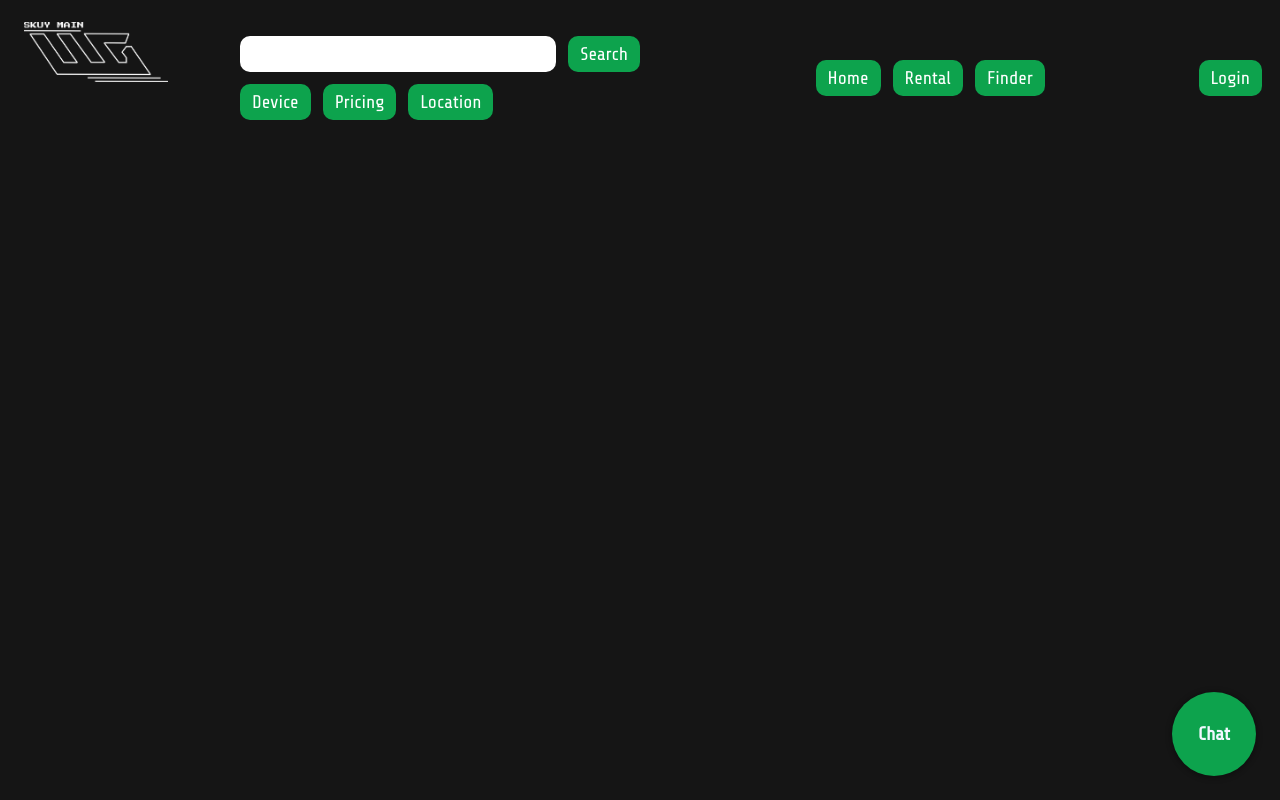
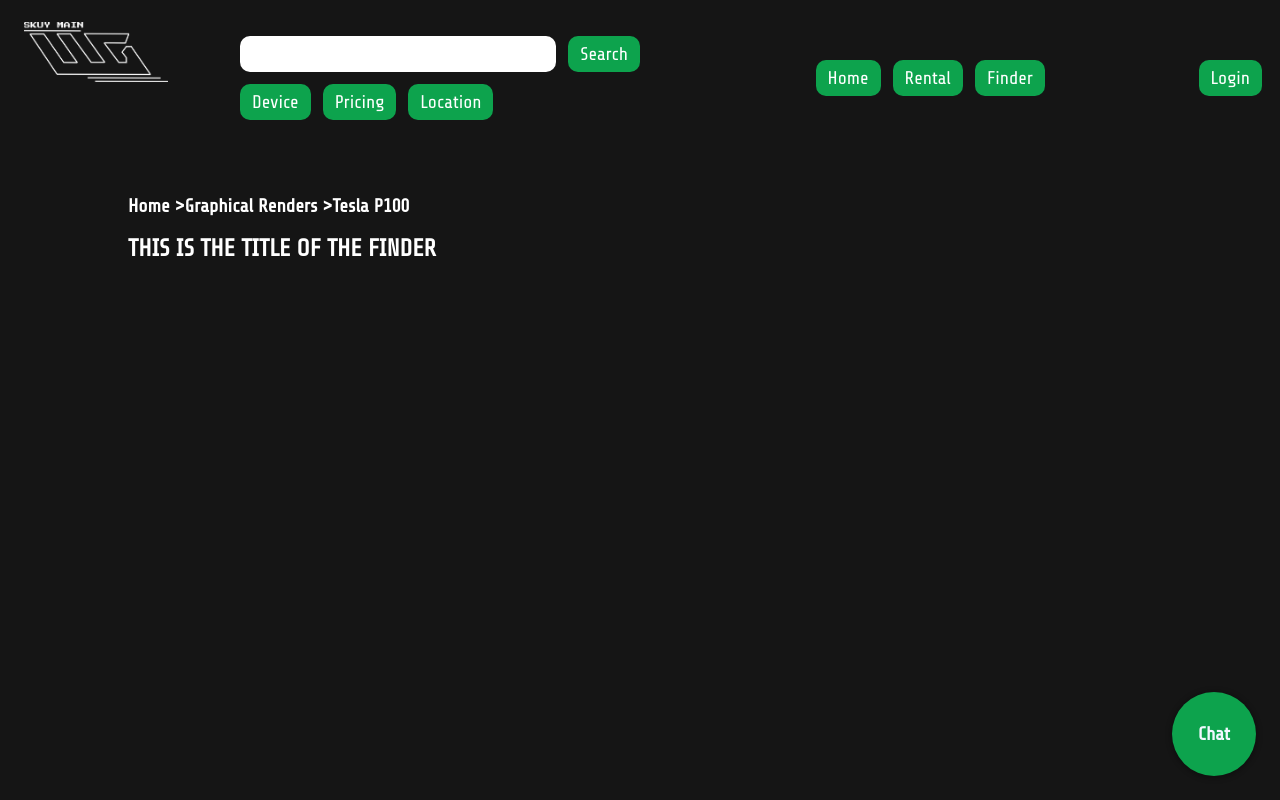
Before and after one commit to fakhripraya/wg-mothership, a React (Create React App) app: page /finder in a window 1280 px wide. Shown: the top 800 px of the page. Built offline with nearby package versions, Linux system fonts and the light colour scheme.

Commit message:
create finders breadcrumbs

```diff
--- a/src/pages/Finder/index.js
+++ b/src/pages/Finder/index.js
@@ -1,8 +1,12 @@
-import React from 'react';
+import React, { useEffect, useState } from 'react';
 import './style.scss';
 
 export default function Finder() {
 
+    // STATES //
+    const [breadcrumbs, setBreadcrumb] = useState([]);
+
+    // VARIABLES
     let pos = { top: 0, left: 0, x: 0, y: 0 };
 
     function scrollCarousel(e, ele) {
@@ -38,9 +42,25 @@ export default function Finder() {
         window.addEventListener('mouseup', mouseUpHandler);
     }
 
+    useEffect(()=>{
+        // INITIAL RENDER
+        const dummyBreadcrumb = ["Home","Graphical Renders","Tesla P100"];
+        setBreadcrumb(dummyBreadcrumb);
+    }, [])
+
     return (
         <div className="finder-container">
             <div className="finder-wrapper">
+                <div className="finder-breadcrumbs">
+                    {breadcrumbs.map((item)=>{
+                        if(item !== breadcrumbs[breadcrumbs.length - 1]) return <h3>{item + " > "}</h3>
+                        else return <h3>{item}</h3>
+                    })}
+                </div>
+                <div className="finder-title">
+                    <h2>THIS IS THE TITLE OF THE FINDER</h2>
+                </div>
+
             </div>
         </div>
     )
--- a/src/pages/Finder/style.scss
+++ b/src/pages/Finder/style.scss
@@ -1,7 +1,11 @@
 .finder-container{
     min-height: 100vh;
     min-width: 100vw;
-    padding: 10vh 0px;
+    padding-bottom: 10vh;
+    padding-top: 160px;
+    @media screen and (max-width: 1000px){
+        padding-top: 80px;
+    }
 }
 
 .finder-wrapper{
@@ -15,3 +19,22 @@
         width: 80vw;
     }
 }
+
+.finder-breadcrumbs{
+    margin-top: 1em;
+    display: flex;
+    flex-direction: row;
+    width: 100%;
+    justify-content: flex-start;
+}
+
+.finder-title{
+    display: flex;
+    flex-direction: row;
+    width: 100%;
+    justify-content: flex-start;
+}
+
+.finder-title h2{
+    margin-top: 0px !important;
+}
--- a/src/pages/Home/index.js
+++ b/src/pages/Home/index.js
@@ -204,7 +204,7 @@ export default function Home() {
                             <ShowGrabableCardCarousel uniqueKey={'official-stores'} arrayFunc={() => getRecommended()} />
                         </div>
                     </div>
-                    <img className="home-fullwidth-img" src={dummy[1].url} alt="-home-fullwidth-image"></img>
+                    <img className="home-fullwidth-img" src={dummy[1].url} alt="ads-2"></img>
                     <div className="home-element-container darker-bg-color">
                         <h1 className="home-recommend-title light-color">
                             ALL STORES
```
Also changed, not shown: 1 other file (tests, documents, lock files or other folders).
